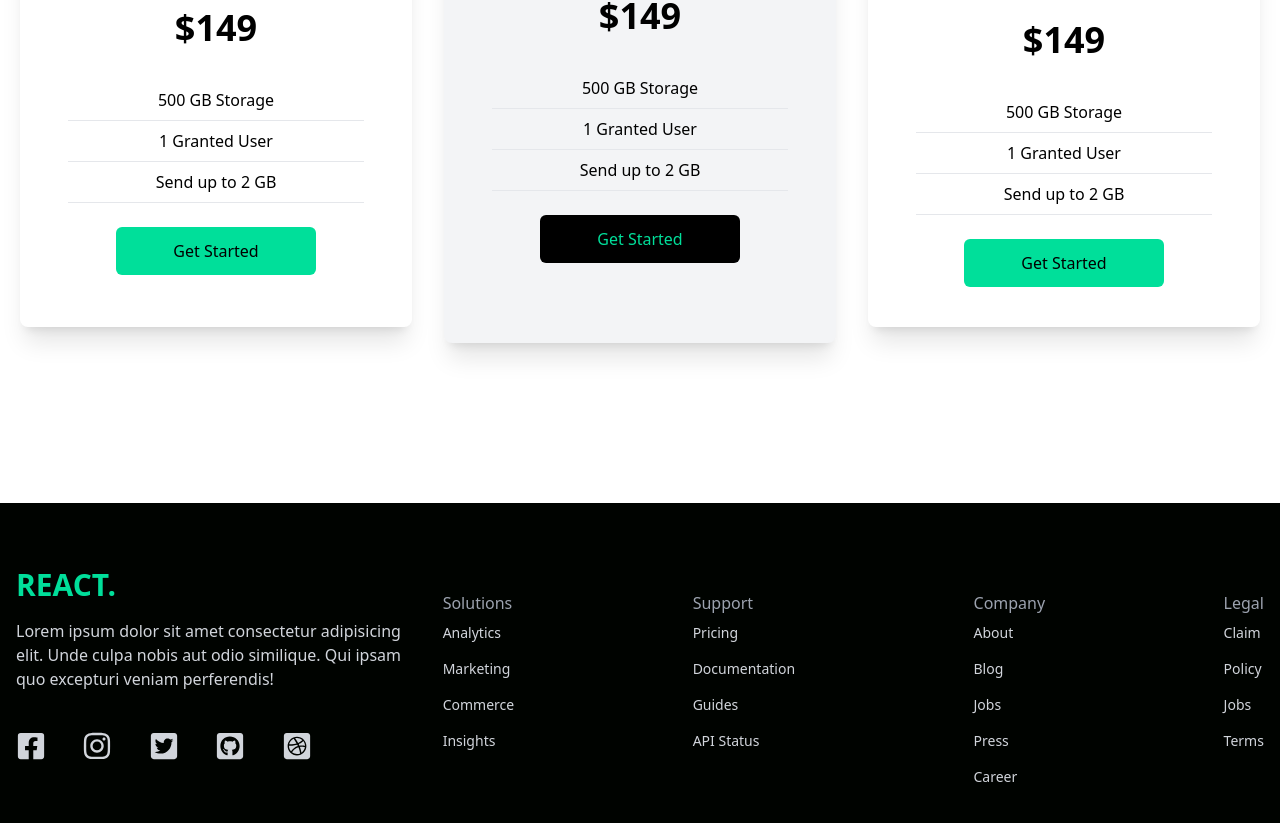
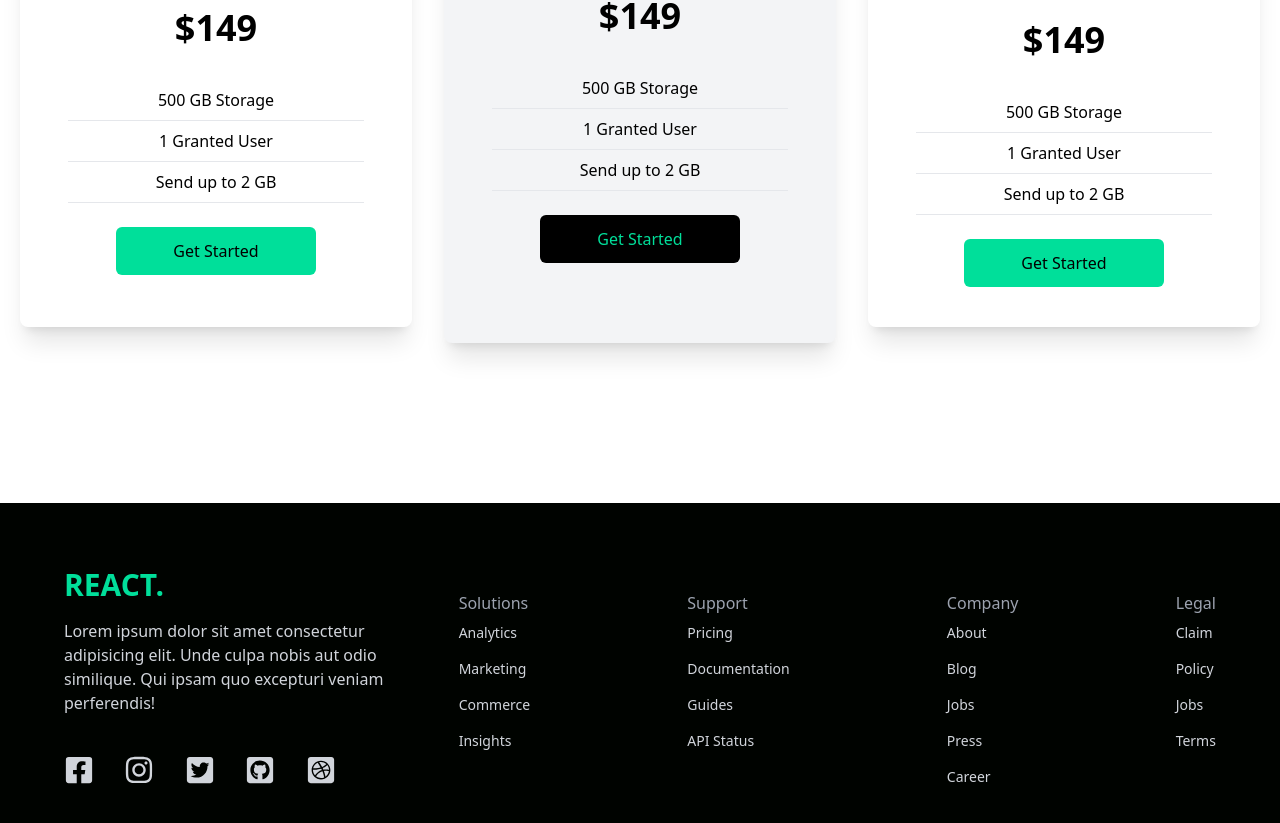
Before and after one commit to evrengokduman/reactjs-tailwind-responsive-website, a React (Vite) app: page / in a window 1280 px wide. Shown: the part 1971-2794 px from the top of the page. Built offline with nearby package versions, Linux system fonts and the light colour scheme.

Commit message:
footer fix

```diff
--- a/src/components/Footer.jsx
+++ b/src/components/Footer.jsx
@@ -8,7 +8,7 @@ import {
 } from "react-icons/fa";
 const Footer = () => {
   return (
-    <div className="max-w-[1240] mx-auto py-16 px-4 grid lg:grid-cols-3 gap-8 text-gray-300">
+    <div className="max-w-[1240] mx-auto py-16 px-16 grid lg:grid-cols-3 gap-8 text-gray-300">
       <div>
         <h1 className="w-full text-3xl font-bold text-[#00df9a]">REACT.</h1>
         <p className="py-4">
```
